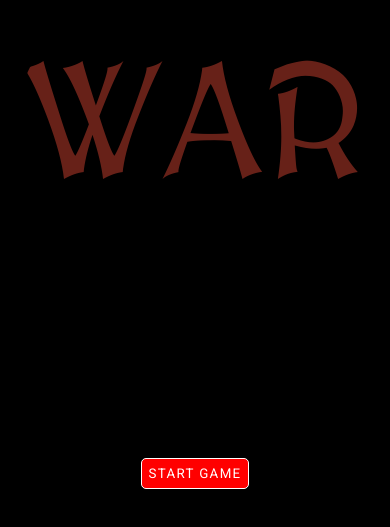
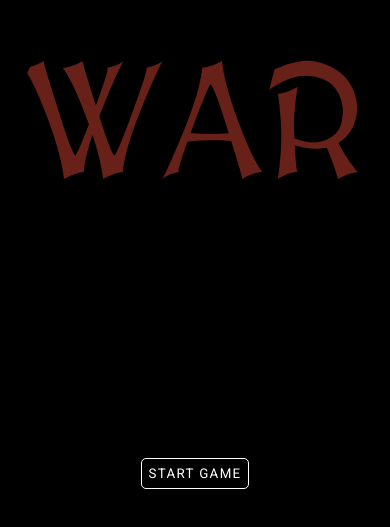
Before and after one commit to BCerki/card-game, a React (Create React App) app: page / in a window 390 px wide. Shown: the part 237-764 px from the top of the page. Built offline with nearby package versions, Linux system fonts and the light colour scheme.

Commit message:
clean up media query button colour styles

```diff
--- a/src/App.css
+++ b/src/App.css
@@ -292,7 +292,7 @@ span.round-winner {
 
 @media screen and (max-width: 640px) {
   button {
-    background-color: blue;
+    /* background-color: blue; */
   }
   .flex {
     flex-direction: column;
@@ -309,7 +309,7 @@ span.round-winner {
 
 @media screen and (max-width: 500px) {
   button {
-    background-color: red;
+    /* background-color: red; */
   }
   .card-face {
     height: 13em;
```
